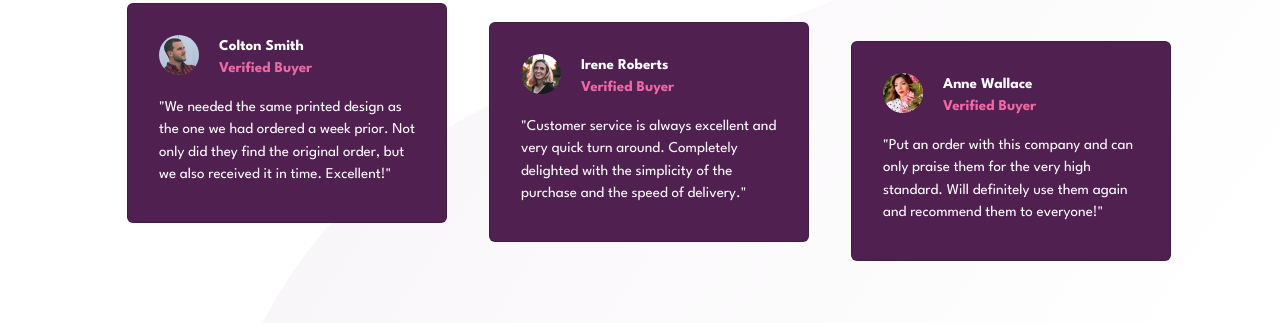
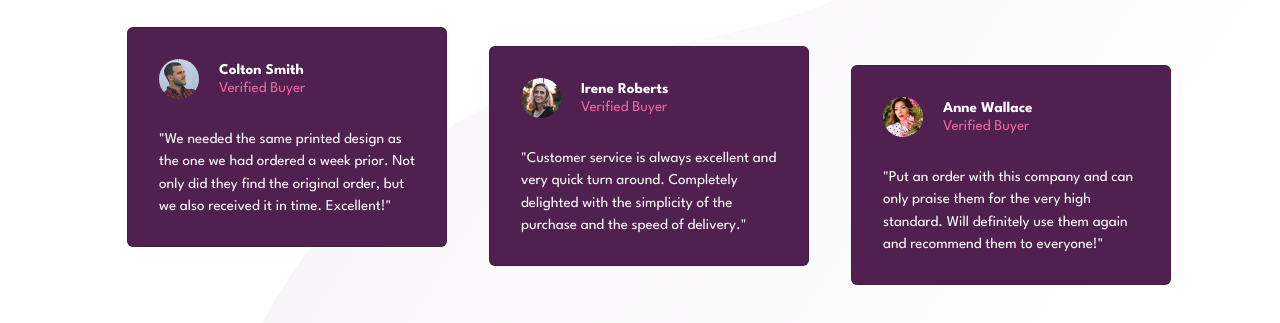
Before and after one commit to ashish-tiwari98/Social-proof-Section, a plain HTML site: page index.html in a window 1280 px wide. Shown: the part 329-652 px from the top of the page. Drawn offline with nearby package versions, Linux system fonts and the light colour scheme.

Commit message:
made changes auth class

```diff
--- a/index.html
+++ b/index.html
@@ -38,7 +38,7 @@
         <div class="card-body">
           <div>
             <img src="images/image-colton.jpg" alt="Colton_jpg" >
-            <strong class="card-title">Colton Smith <p> Verified Buyer</p></strong>
+            <p class="card-title"><strong>Colton Smith </strong><p class="auth"> Verified Buyer</p></p>
           </div>
           "We needed the same printed design as the one we had ordered a week prior.
           Not only did they find the original order, but we also received it in time.
@@ -48,7 +48,7 @@
         <div class="card-body">
           <div>
             <img src="images/image-irene.jpg" alt="Irene_jpg" >
-            <strong class="card-title">Irene Roberts <p>Verified Buyer</p></strong>
+            <p class="card-title"><strong>Irene Roberts</strong> <p class="auth">Verified Buyer</p></p>
           </div>
           "Customer service is always excellent and very quick turn around. Completely
           delighted with the simplicity of the purchase and the speed of delivery."</div>
@@ -57,18 +57,12 @@
           <div class="card-body">
             <div>
             <img src="images/image-anne.jpg" alt="Anne_jpg" >
-            <strong class="card-title">Anne Wallace <p>Verified Buyer</p></strong>
+            <p class="card-title"><strong>Anne Wallace</strong> <p class="auth">Verified Buyer</p></p>
             </div>
             "Put an order with this company and can only praise them for the very high
             standard. Will definitely use them again and recommend them to everyone!"</div>
         </div>
      </div>
-
-
-
-
-
-
     </main>
   </body>
 </html>
--- a/styles.css
+++ b/styles.css
@@ -23,7 +23,7 @@ body{
     left:20%;
 }
 .container{
-    margin: 66px auto;
+    margin: 90px auto;
 }
 .block{
     width: 50%;
@@ -87,8 +87,10 @@ div>img{
     height:40px;
     margin-right: 20px;
 }
-strong>p{
+.auth{
     color:hsl(333, 80%, 67%);
+    position: relative;
+    top:-12px;
 }
 #card1{
     margin-left: 30px;
```
